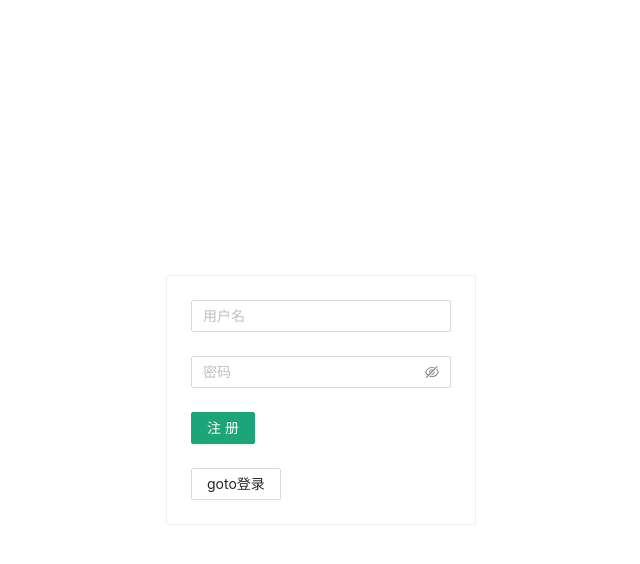
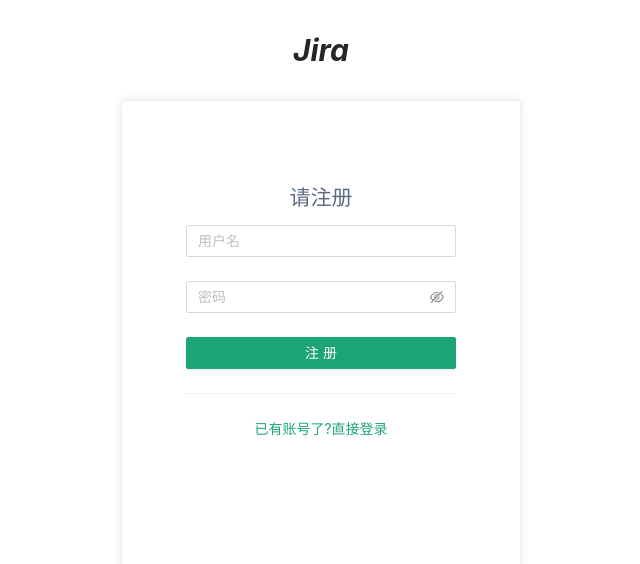
Before and after one commit to shuntian/react-jira, a React (Create React App) app: page / in a window 1280 px wide. Shown: the top 564 px of the page, without its empty margins (319-959 px from the left). Built offline with nearby package versions, Linux system fonts and the light colour scheme.

Commit message:
style: install emotion&optimize login register ui

```diff
--- a/package.json
+++ b/package.json
@@ -4,6 +4,8 @@
   "private": true,
   "dependencies": {
     "@craco/craco": "7.0.0-alpha.7",
+    "@emotion/react": "11.10.4",
+    "@emotion/styled": "11.10.4",
     "@testing-library/jest-dom": "5.16.5",
     "@testing-library/react": "13.3.0",
     "@testing-library/user-event": "13.5.0",
--- a/src/App.css
+++ b/src/App.css
@@ -1,18 +1,9 @@
-html,
-body,
-#root {
-  width: 100%;
-  height: 100%;
+html {
+  font-size: 62.5%;
 }
 
-.authenticated-app,
-.unauthenticated-app {
+html body,
+#root .App {
   width: 100%;
-  height: 100%;
-  display: flex;
+  min-height: 100vh;
 }
-
-.unauthenticated-app {
-  justify-content: center;
-  align-items: center;
-}
--- a/src/screens/login/index.tsx
+++ b/src/screens/login/index.tsx
@@ -1,17 +1,13 @@
 import React, { FormEvent } from 'react';
 import { useAuth } from 'contexts/auth-provider';
 import { Button, Form, Input } from 'antd';
+import styled from '@emotion/styled';
 
 export const LoginScreen = () => {
   const { login } = useAuth();
 
-  const handleSubmit = (event: FormEvent<HTMLFormElement>) => {
-    event.preventDefault();
-    const username = (event.currentTarget.elements[0] as HTMLInputElement)
-      .value;
-    const password = (event.currentTarget.elements[1] as HTMLInputElement)
-      .value;
-    login({ username, password });
+  const handleSubmit = (value: { username: string; password: string }) => {
+    login(value);
   };
 
   return (
@@ -25,8 +21,7 @@
           },
         ]}
       >
-        <label htmlFor="username">用户名:</label>{' '}
-        <Input type="text" id="username"></Input>
+        <Input placeholder="用户名" type="text" id="username"></Input>
       </Form.Item>
       <Form.Item
         name="password"
@@ -37,14 +32,17 @@
           },
         ]}
       >
-        <label htmlFor="password">密 &nbsp;&nbsp;&nbsp;码:</label>{' '}
-        <Input type="password" id="password"></Input>
+        <Input.Password placeholder="密码" id="password"></Input.Password>
       </Form.Item>
       <Form.Item>
-        <Button htmlType="submit" type="primary">
+        <LongButton htmlType="submit" type="primary">
           登录
-        </Button>
+        </LongButton>
       </Form.Item>
     </Form>
   );
 };
+
+export const LongButton = styled(Button)`
+  width: 100%;
+`;
--- a/src/screens/project-list/list.tsx
+++ b/src/screens/project-list/list.tsx
@@ -10,6 +10,7 @@
 export default function List({ projects, users }: ListProps) {
   return (
     <Table
+      rowKey={'id'}
       pagination={false}
       columns={[
         {
@@ -20,13 +21,10 @@
           title: '负责人',
           render: (value, project) => {
             return (
-              <tr key={project.id}>
-                <td>{project.name}</td>
-                <td>
-                  {users.find((user) => user.id === project.personId)?.name ||
-                    '未知'}
-                </td>
-              </tr>
+              <>
+                {users.find((user) => user.id === project.personId)?.name ||
+                  '未知'}
+              </>
             );
           },
         },
--- a/src/screens/register/index.tsx
+++ b/src/screens/register/index.tsx
@@ -1,6 +1,7 @@
 import React from 'react';
 import { useAuth } from 'contexts/auth-provider';
 import { Button, Form, Input } from 'antd';
+import { LongButton } from 'screens/login';
 
 export const RegisterScreen = () => {
   const { register } = useAuth();
@@ -40,9 +41,9 @@
         <Input.Password placeholder="密码" id="password"></Input.Password>
       </Form.Item>
       <Form.Item>
-        <Button htmlType="submit" type="primary">
+        <LongButton htmlType="submit" type="primary">
           注册
-        </Button>
+        </LongButton>
       </Form.Item>
     </Form>
   );
--- a/src/unautenticated-app.tsx
+++ b/src/unautenticated-app.tsx
@@ -1,24 +1,58 @@
-import { Button } from 'antd';
+import { Divider } from 'antd';
 import Card from 'antd/lib/card/Card';
 import { useCallback, useState } from 'react';
 import { LoginScreen } from 'screens/login';
 import { RegisterScreen } from 'screens/register';
+import styled from '@emotion/styled';
 
 export const UnauthenticatedApp = () => {
-  const [isRegisetr, setRegister] = useState(false);
+  const [isRegister, setRegister] = useState(true);
 
   const handleState = useCallback(() => {
-    setRegister(!isRegisetr);
-  }, [isRegisetr]);
+    setRegister(!isRegister);
+  }, [isRegister]);
 
   return (
-    <div className="unauthenticated-app">
-      <Card>
-        {isRegisetr ? <LoginScreen /> : <RegisterScreen />}
-        <Button onClick={handleState}>
-          {isRegisetr ? 'goto注册' : 'goto登录'}
-        </Button>
-      </Card>
-    </div>
+    <Container>
+      <Header>Jira</Header>
+      <ShadowCard>
+        <Title>{isRegister ? '请注册' : '请登录'}</Title>
+        {isRegister ? <RegisterScreen /> : <LoginScreen />}
+        <Divider />
+        <a onClick={handleState}>
+          {isRegister ? '已有账号了?直接登录' : '没有账号?注册新账号'}
+        </a>
+      </ShadowCard>
+    </Container>
   );
 };
+
+const Container = styled.div`
+  display: flex;
+  flex-direction: column;
+  align-items: center;
+  min-height: 100vh;
+`;
+
+const Header = styled.header`
+  height: 100px;
+  line-height: 100px;
+  text-align: center;
+  font-size: 3rem;
+  font-weight: bold;
+  font-style: italic;
+`;
+
+const ShadowCard = styled(Card)`
+  width: 40rem;
+  min-height: 50rem;
+  padding: 3.2rem 4rem;
+  border-radius: 0.3rem;
+  box-shadow: rgba(0, 0, 0, 0.1) 0 0 10px;
+  text-align: center;
+`;
+
+const Title = styled.h2`
+  margin-top: 2.4rem;
+  color: rgb(94, 108, 132);
+`;
```
Also changed, not shown: 1 other file (tests, documents, lock files or other folders).
